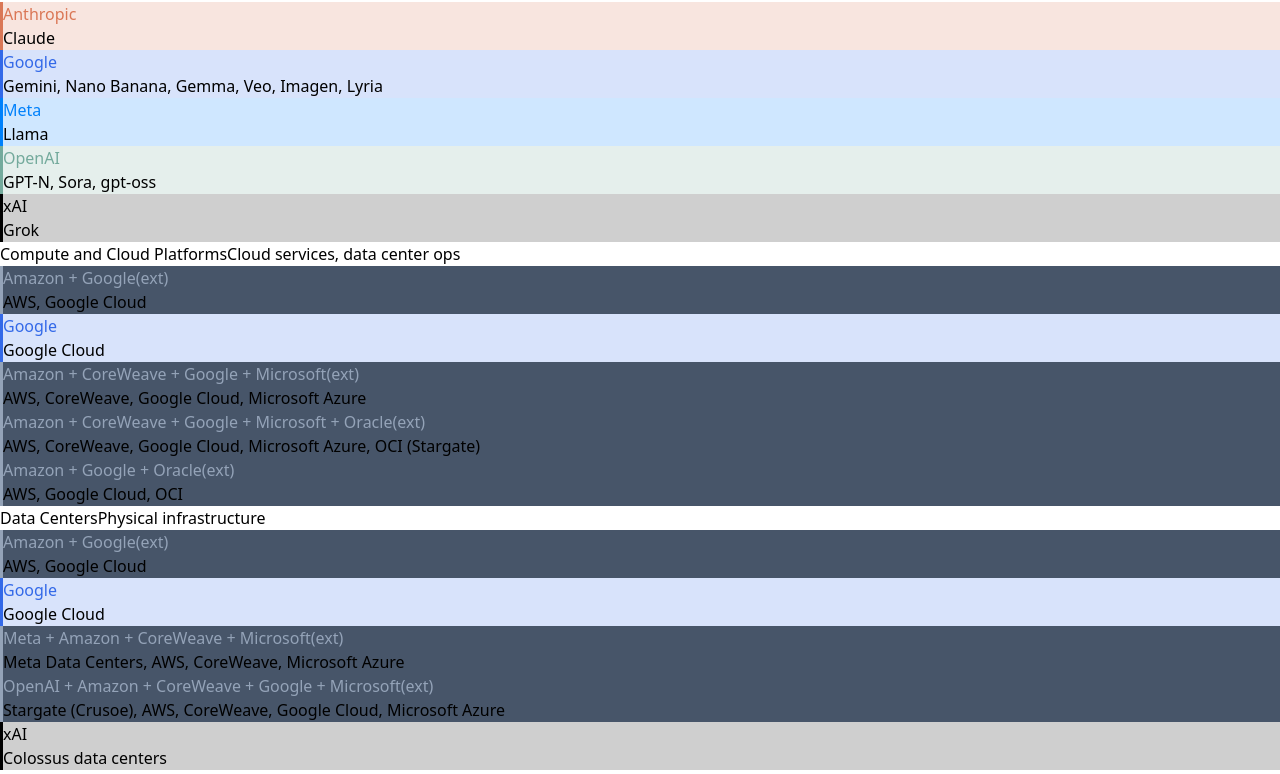
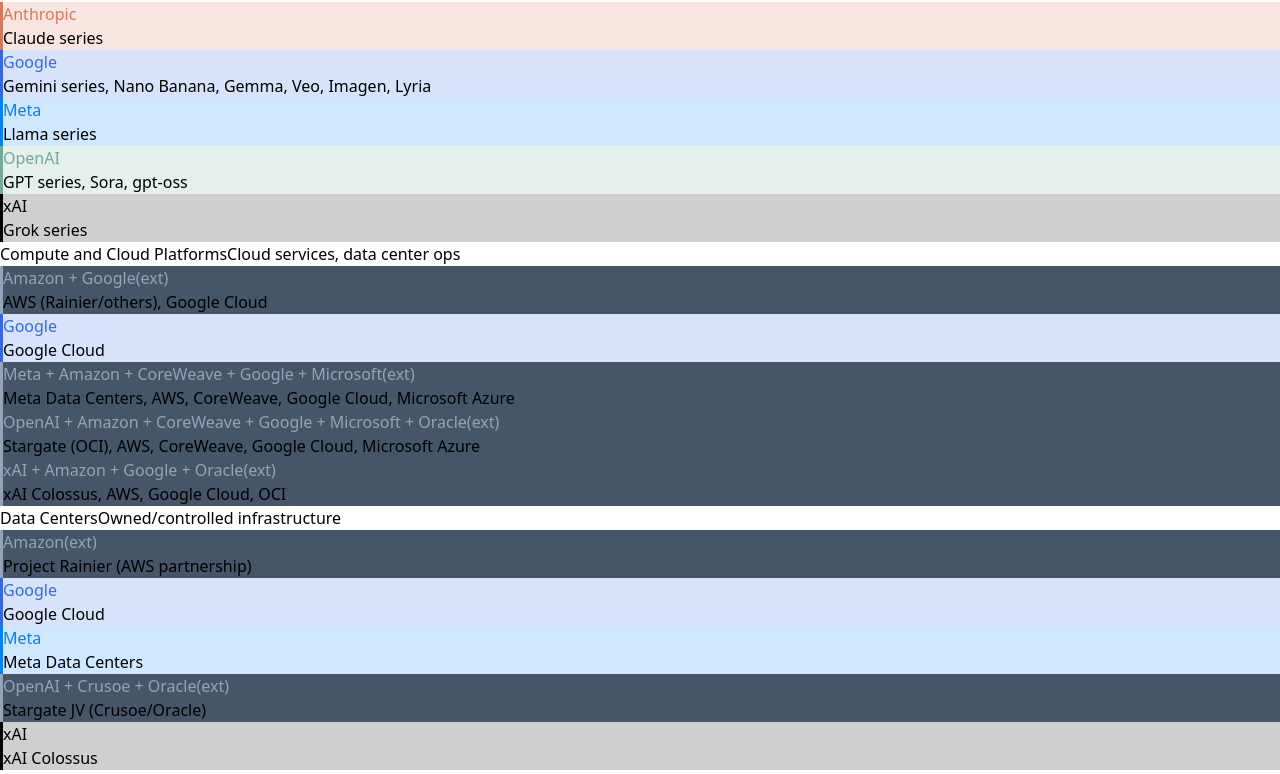
Before and after one commit to s-w-kelly/AI-Stacks, a React (Vite) app: page / in a window 1280 px wide. Shown: the part 718-1492 px from the top of the page. Built offline with nearby package versions, Linux system fonts and the light colour scheme.

Commit message:
Update links and revise clouds

```diff
--- a/src/data.js
+++ b/src/data.js
@@ -15,7 +15,7 @@
   { id: 'api', name: 'Model Access and Distribution', description: 'APIs, cloud platforms, weight releases' },
   { id: 'models', name: 'Models', description: 'Foundation models' },
   { id: 'cloud', name: 'Compute and Cloud Platforms', description: 'Cloud services, data center ops' },
-  { id: 'infrastructure', name: 'Data Centers', description: 'Physical infrastructure' },
+  { id: 'infrastructure', name: 'Data Centers', description: 'Owned/controlled infrastructure' },
   { id: 'chips', name: 'Chips', description: 'GPUs, ASICs' },
 ];
 
@@ -26,14 +26,14 @@
 // The 'type' field is for potential future filtering (chips vs cloud vs neocloud).
 // -----------------------------------------------------------------------------
 export const infrastructureProviders = [
-  { id: 'amazon', name: 'Amazon (AWS cloud/datacenters, GPUs)', color: '#FF9900', type: 'cloud' },
+  { id: 'amazon', name: 'Amazon (AWS cloud/datacenters, chips)', color: '#FF9900', type: 'cloud' },
   { id: 'amd', name: 'AMD (GPUs)', color: '#ED1C24', type: 'chips' },
   { id: 'coreweave', name: 'CoreWeave (cloud, data centers)', color: '#2741E7', type: 'neocloud', url: null },
   { id: 'crusoe', name: 'Crusoe (data centers)', color: '#ceeb13', type: 'neocloud', url: null },
   { id: 'google', name: 'Google (cloud/datacenters, TPUs)', color: '#4285F4', type: 'chips', url: null },
   { id: 'microsoft', name: 'Microsoft (Azure cloud/data centers)', color: '#3CCBF4', type: 'cloud', url: null },
   { id: 'nvidia', name: 'NVIDIA (GPUs)', color: '#76B900', type: 'chips', url: null },
-  { id: 'oracle', name: 'Oracle (OCI cloud/data centers)', color: '#C74634', type: 'cloud', url: null },
+  { id: 'oracle', name: 'Oracle (OCI)', color: '#C74634', type: 'cloud', url: null },
 ,
 ];
 
@@ -93,7 +93,7 @@
         providerUrl: null,
         inHouse: true,
         products: [
-          p('Claude', 'https://platform.claude.com/docs/en/about-claude/models/overview'),
+          p('Claude series', 'https://platform.claude.com/docs/en/about-claude/models/overview'),
         ]
       },
       cloud: {
@@ -101,28 +101,27 @@
         providerUrl: null,
         inHouse: false,
         products: [
-          p('AWS', 'https://www.aboutamazon.com/news/aws/amazon-invests-additional-4-billion-anthropic-ai'),
+          p('AWS (Rainier/others)', 'https://www.aboutamazon.com/news/aws/amazon-invests-additional-4-billion-anthropic-ai'),
           p('Google Cloud', 'https://www.anthropic.com/news/expanding-our-use-of-google-cloud-tpus-and-services'),
         ],
         dependencies: ['amazon', 'google']
       },
       infrastructure: {
-        provider: 'Amazon + Google',
+        provider: 'Amazon',
         providerUrl: null,
         inHouse: false,
         products: [
-          p('AWS', 'https://www.aboutamazon.com/news/aws/amazon-invests-additional-4-billion-anthropic-ai'),
-          p('Google Cloud', 'https://www.anthropic.com/news/expanding-our-use-of-google-cloud-tpus-and-services'),
+          p('Project Rainier (AWS partnership)', 'https://www.aboutamazon.com/news/aws/aws-project-rainier-ai-trainium-chips-compute-cluster'),
         ],
-        dependencies: ['amazon', 'google']
+        dependencies: ['amazon']
       },
       chips: {
         provider: 'Amazon + Google + NVIDIA',
         providerUrl: null,
         inHouse: false,
         products: [
-          p('AWS Trainium', 'https://www.anthropic.com/news/expanding-our-use-of-google-cloud-tpus-and-services'),
-          p('Google TPUs', 'https://www.anthropic.com/news/expanding-our-use-of-google-cloud-tpus-and-services'),
+          p('AWS Trainium/Inferentia', 'https://www.aboutamazon.com/news/aws/amazon-invests-additional-4-billion-anthropic-ai'),
+          p('Google Cloud TPUs', 'https://www.anthropic.com/news/expanding-our-use-of-google-cloud-tpus-and-services'),
           p('NVIDIA GPUs', 'https://www.anthropic.com/news/expanding-our-use-of-google-cloud-tpus-and-services'),
         ],
         dependencies: ['amazon', 'google', 'nvidia']
@@ -160,7 +159,7 @@
         providerUrl: null,
         inHouse: true,
         products: [
-          p('Gemini','https://deepmind.google/models/gemini/'),
+          p('Gemini series','https://deepmind.google/models/gemini/'),
           p('Nano Banana', 'https://deepmind.google/models/gemini-image/'),
           p('Gemma', 'https://deepmind.google/models/gemma/'),
           p('Veo', 'https://deepmind.google/models/veo/'),
@@ -189,7 +188,7 @@
         providerUrl: null,
         inHouse: true,
         products: [
-          p('Google TPUs', 'https://cloud.google.com/tpu?hl=en'),
+          p('Google Cloud TPUs', 'https://cloud.google.com/tpu?hl=en'),
         ]
       },
     }
@@ -213,8 +212,10 @@
         inHouse: true,
         products: [
           p('Llama API', 'https://llama.developer.meta.com/docs/overview/'),
+          p('Open weights', 'https://huggingface.co/meta-llama'),
           p('Amazon Bedrock', 'https://aws.amazon.com/bedrock/meta/'),
-          p('Open weights', 'https://huggingface.co/meta-llama'),
+          p('Google Vertex AI', 'https://docs.cloud.google.com/vertex-ai/generative-ai/docs/open-models/use-llama'),
+          p('Microsoft Azure AI Foundry', 'https://learn.microsoft.com/en-us/azure/ai-foundry/concepts/models-inference-examples?view=foundry-classic&tabs=llama-three#meta'),
         ]
       },
       models: {
@@ -222,14 +223,15 @@
         providerUrl: null,
         inHouse: true,
         products: [
-          p('Llama', 'https://huggingface.co/meta-llama')
+          p('Llama series', 'https://huggingface.co/meta-llama')
         ]
       },
       cloud: {
-        provider: 'Amazon + CoreWeave + Google + Microsoft',
+        provider: 'Meta + Amazon + CoreWeave + Google + Microsoft',
         providerUrl: null,
         inHouse: false,
         products: [
+          p('Meta Data Centers', 'https://datacenters.atmeta.com/'),
           p('AWS', 'https://ai.meta.com/blog/aws-program-startups-build-with-llama/'),
           p('CoreWeave', 'https://finance.yahoo.com/news/coreweave-signs-14-billion-ai-124208188.html'),
           p('Google Cloud', 'https://www.cnbc.com/2025/08/21/google-scores-six-year-meta-cloud-deal-worth-over-10-billion.html'),
@@ -238,16 +240,12 @@
         dependencies: ['amazon', 'coreweave', 'google', 'microsoft']
       },
       infrastructure: {
-        provider: 'Meta + Amazon + CoreWeave + Microsoft',
+        provider: 'Meta',
         providerUrl: null,
-        inHouse: false,
+        inHouse: true,
         products: [
           p('Meta Data Centers', 'https://datacenters.atmeta.com/'),
-          p('AWS', 'https://ai.meta.com/blog/aws-program-startups-build-with-llama/'),
-          p('CoreWeave', 'https://finance.yahoo.com/news/coreweave-signs-14-billion-ai-124208188.html'),
-          p('Microsoft Azure', 'https://blogs.microsoft.com/blog/2023/07/18/microsoft-and-meta-expand-their-ai-partnership-with-llama-2-on-azure-and-windows/'),
         ],
-        dependencies: ['amazon', 'coreweave', 'microsoft']
       },
       chips: {
         provider: 'Meta + AMD + NVIDIA',
@@ -255,8 +253,8 @@
         inHouse: false,
         products: [
           p('MTIAs', 'https://www.reuters.com/technology/artificial-intelligence/meta-begins-testing-its-first-in-house-ai-training-chip-2025-03-11/'),
-          p('AMD GPUs', 'https://global.morningstar.com/en-gb/stocks/nvidia-amd-maintain-fair-value-estimate-amid-reports-metas-negotiations-buy-google-tpus'),
-          p('NVIDIA GPUs', 'https://global.morningstar.com/en-gb/stocks/nvidia-amd-maintain-fair-value-estimate-amid-reports-metas-negotiations-buy-google-tpus'),
+          p('AMD GPUs', 'https://www.theregister.com/2024/12/23/nvidia_ai_hardware_competition/'),
+          p('NVIDIA GPUs', 'https://www.theregister.com/2024/12/23/nvidia_ai_hardware_competition/'),
         ],
         dependencies: ['amd', 'nvidia']
       },
@@ -291,43 +289,39 @@
         providerUrl: null,
         inHouse: true,
         products: [
-          p('GPT-N', 'https://platform.openai.com/docs/models'),
+          p('GPT series', 'https://platform.openai.com/docs/models'),
           p('Sora', 'https://platform.openai.com/docs/models'),
           p('gpt-oss', 'https://platform.openai.com/docs/models'),
         ]
       },
       cloud: {
-        provider: 'Amazon + CoreWeave + Google + Microsoft + Oracle',
+        provider: 'OpenAI + Amazon + CoreWeave + Google + Microsoft + Oracle',
         providerUrl: null,
         inHouse: false,
         products: [
-          p('AWS', 'https://www.aboutamazon.com/news/aws/aws-open-ai-workloads-compute-infrastructure'),
-          p('CoreWeave', 'https://www.coreweave.com/news/coreweave-expands-agreement-with-openai-by-up-to-6-5b'),
-          p('Google Cloud', 'https://www.reuters.com/business/retail-consumer/openai-taps-google-unprecedented-cloud-deal-despite-ai-rivalry-sources-say-2025-06-10/'),
-          p('Microsoft Azure', 'https://openai.com/index/next-chapter-of-microsoft-openai-partnership/'),
-          p('OCI (Stargate)', 'https://openai.com/index/five-new-stargate-sites/'),
-        ],
-        dependencies: ['amazon', 'coreweave', 'google', 'microsoft', 'oracle']
-      },
-      infrastructure: {
-        provider: 'OpenAI + Amazon + CoreWeave + Google + Microsoft',
-        providerUrl: null,
-        inHouse: false,
-        products: [
-          p('Stargate (Crusoe)', 'https://www.bloomberg.com/news/articles/2025-10-23/openai-partner-crusoe-valued-at-10-billion-in-new-funding-round'),
+          p('Stargate (OCI)', 'https://openai.com/index/five-new-stargate-sites/'),
           p('AWS', 'https://www.aboutamazon.com/news/aws/aws-open-ai-workloads-compute-infrastructure'),
           p('CoreWeave', 'https://www.coreweave.com/news/coreweave-expands-agreement-with-openai-by-up-to-6-5b'),
           p('Google Cloud', 'https://www.reuters.com/business/retail-consumer/openai-taps-google-unprecedented-cloud-deal-despite-ai-rivalry-sources-say-2025-06-10/'),
           p('Microsoft Azure', 'https://openai.com/index/next-chapter-of-microsoft-openai-partnership/'),
         ],
-        dependencies: ['amazon', 'coreweave', 'crusoe', 'google', 'microsoft']
+        dependencies: ['amazon', 'coreweave', 'google', 'microsoft', 'oracle']
+      },
+      infrastructure: {
+        provider: 'OpenAI + Crusoe + Oracle',
+        providerUrl: null,
+        inHouse: false,
+        products: [
+          p('Stargate JV (Crusoe/Oracle)', 'https://www.crusoe.ai/resources/newsroom/crusoe-announces-flagship-abilene-data-center-is-live'),
+        ],
+        dependencies: ['crusoe', 'oracle']
       },
       chips: {
         provider: 'Google + NVIDIA + AMD (2026)',
         providerUrl: null,
         inHouse: false,
         products: [
-          p('Google TPUs', 'https://www.reuters.com/business/openai-turns-googles-ai-chips-power-its-products-information-reports-2025-06-27/'),
+          p('Google Cloud TPUs', 'https://www.reuters.com/business/openai-turns-googles-ai-chips-power-its-products-information-reports-2025-06-27/'),
           p('NVIDIA GPUs', 'https://nvidianews.nvidia.com/news/openai-and-nvidia-announce-strategic-partnership-to-deploy-10gw-of-nvidia-systems'),
           p('AMD GPUs (2026)', 'https://openai.com/index/openai-amd-strategic-partnership/'),
         ],
@@ -353,6 +347,9 @@
         inHouse: true,
         products: [
           p('xAI API', 'https://x.ai/api'),
+          p('Microsoft Azure AI Foundry', 'https://devblogs.microsoft.com/foundry/announcing-grok-3-and-grok-3-mini-on-azure-ai-foundry/'),
+          p('OCI Generative AI', 'https://docs.oracle.com/en-us/iaas/Content/generative-ai/xai-models.htm')
+
         ]
       },
       models: {
@@ -360,14 +357,15 @@
         providerUrl: null,
         inHouse: true,
         products: [
-          p('Grok', 'https://docs.x.ai/docs/models'),
+          p('Grok series', 'https://docs.x.ai/docs/models'),
         ]
       },
       cloud: {
-        provider: 'Amazon + Google + Oracle',
+        provider: 'xAI + Amazon + Google + Oracle',
         providerUrl: null,
         inHouse: false,
         products: [
+          p('xAI Colossus', 'https://x.ai/colossus'),
           p('AWS', 'https://x.ai/legal/subprocessor-list'),
           p('Google Cloud', 'https://x.ai/legal/subprocessor-list'),
           p('OCI', 'https://x.ai/legal/subprocessor-list'),
@@ -379,7 +377,7 @@
         providerUrl: null,
         inHouse: true,
         products: [
-          p('Colossus data centers', 'https://x.ai/colossus'),
+          p('xAI Colossus', 'https://x.ai/colossus'),
         ]
       },
       chips: {
```
